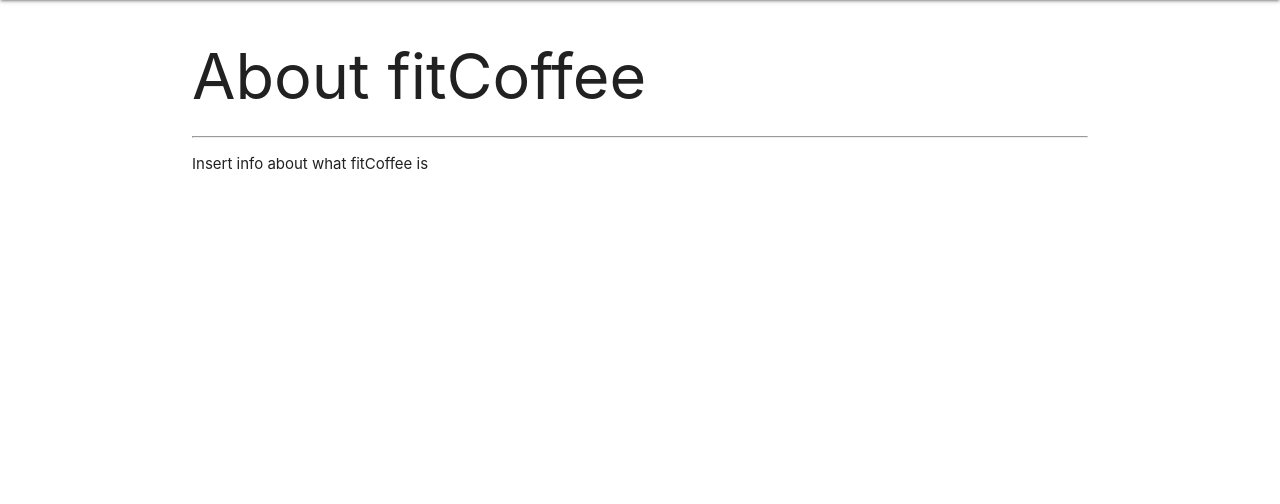
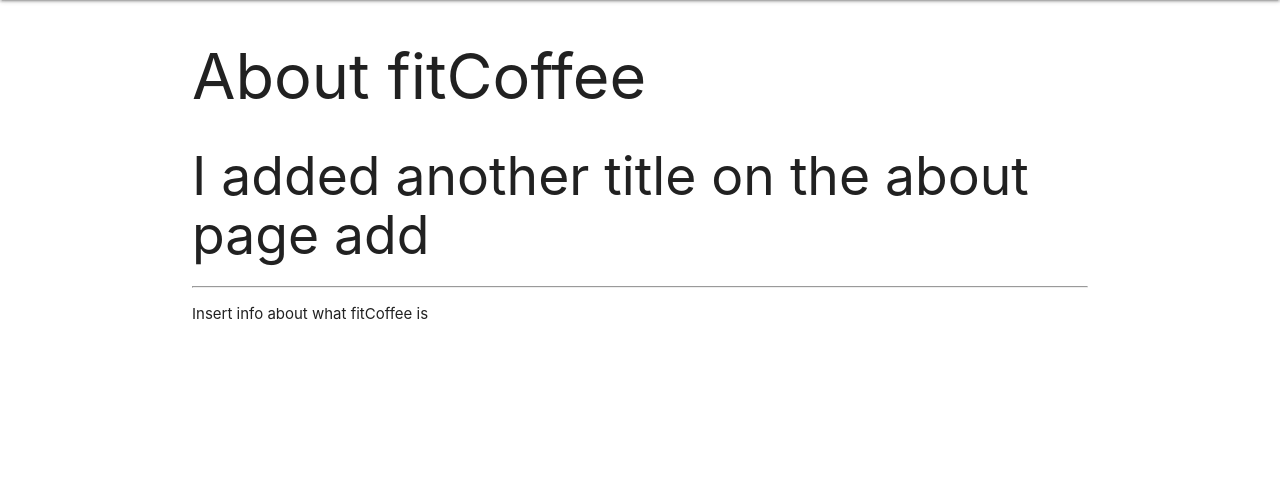
Before and after one commit to ellieeadington/sei66-project03, a Django app: page /about/ in a window 1280 px wide. Shown: the part 64-568 px from the top of the page. Run offline with Django 4.2, Linux system fonts and the light colour scheme.

Commit message:
adding line on about

```diff
--- a/main_app/templates/about.html
+++ b/main_app/templates/about.html
@@ -1,6 +1,7 @@
 {% extends 'base.html'%}
 {% block content %}
 <h1>About fitCoffee</h1>
+<h2> I added another title on the about page add</h2>
 <hr />
 <p>Insert info about what fitCoffee is</p>
 {% endblock%}
```
